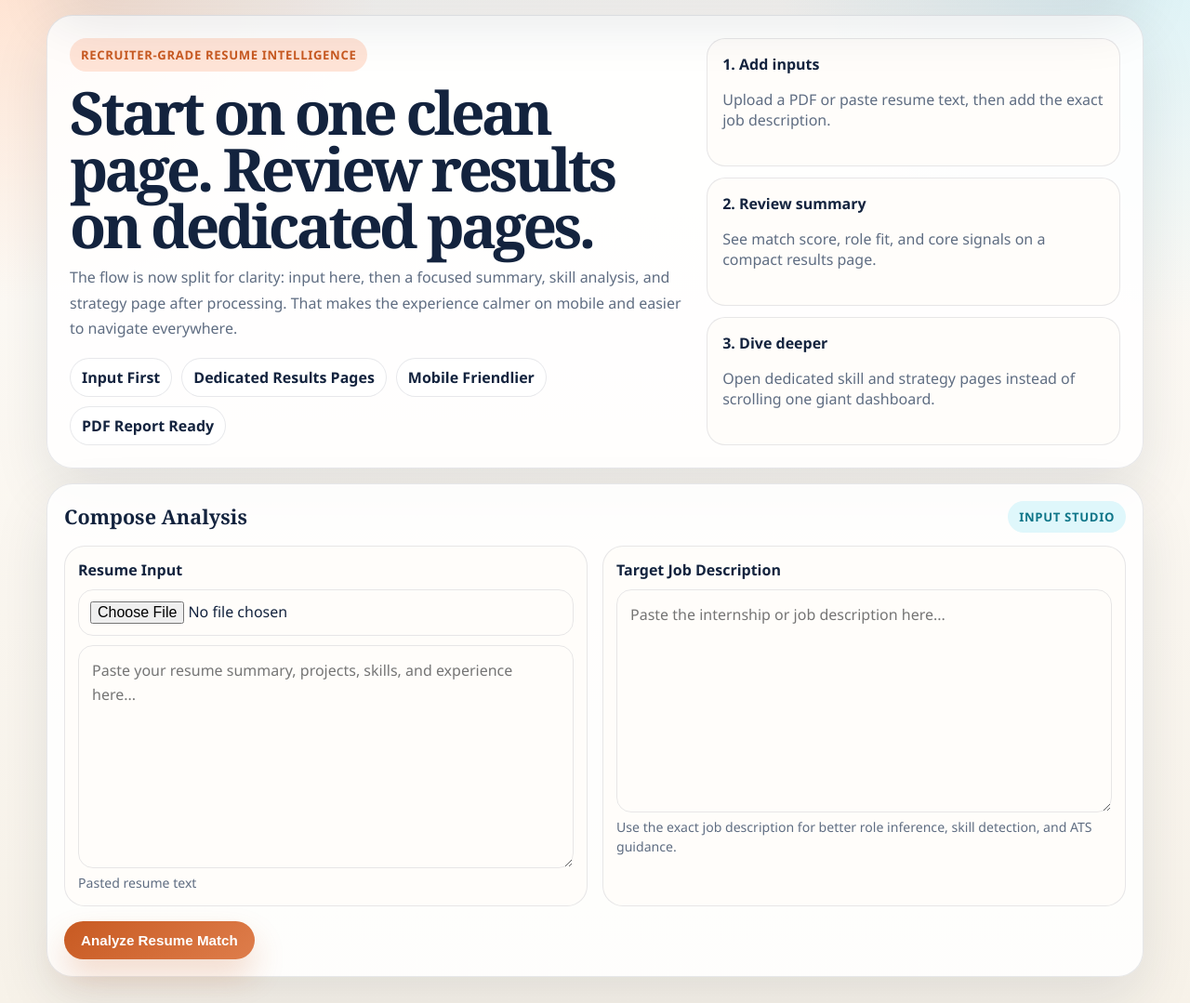
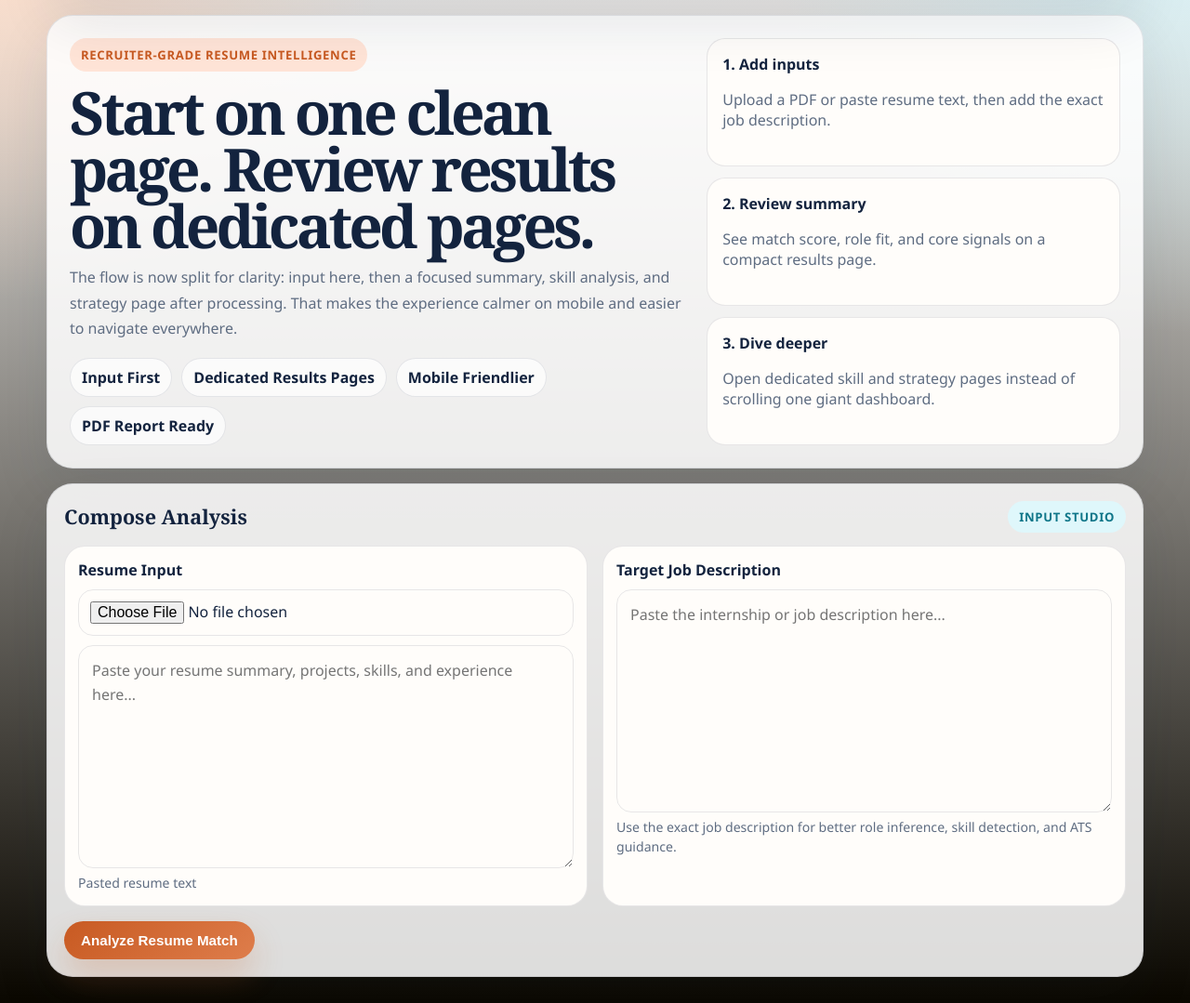
Before and after one commit to ratan1518/Resume_analyzer_pro, a Flask app: page / in a window 1280 px wide. Shown: the part 92-1171 px from the top of the page at 93% size. Run offline with Flask 3, Linux system fonts and the light colour scheme.

Commit message:
auto-commit

```diff
--- a/resume_matcher/templates/index.html
+++ b/resume_matcher/templates/index.html
@@ -6,7 +6,7 @@
     <title>Resume hello Pro</title>
     <style>
         :root {
-            --bg: #f7f2e9;
+            --bg: #0a0700;
             --ink: #13233e;
             --muted: #5f6d82;
             --panel: rgba(255, 255, 255, 0.86);
```
Also changed, not shown: .github/workflows/ci.yml (added).
